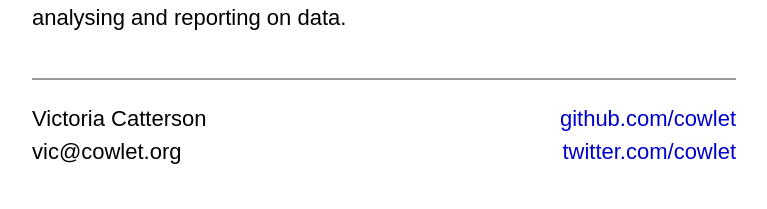
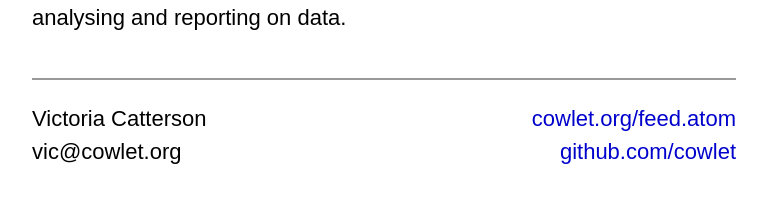
Before and after one commit to cowlet/cowlet.github.io, a Jekyll site: the page built from _posts/2013-09-13-an-introduction-to-data-science.markdown, in a window 1280 px wide. Shown: the part 1393-1602 px from the top of the page, without its empty margins (256-1023 px from the left). Built offline with Jekyll 4.4.1, drawn with Linux system fonts in a browser that asks for light colours; Markdown is read by kramdown in place of the engine named in the settings.

Commit message:
Add atom feed

```diff
--- a/_layouts/default.html
+++ b/_layouts/default.html
@@ -8,6 +8,7 @@
     <link rel="stylesheet" href="/css/normalize.css">
     <link rel="stylesheet" href="/css/syntax.css">
     <link rel="stylesheet" href="/css/main.css">
+    <link href="/feed.atom" type="application/atom+xml" rel="alternate" title="All posts">
     <script>(function(i,s,o,g,r,a,m){i['GoogleAnalyticsObject']=r;i[r]=i[r]||function(){
 (i[r].q=i[r].q||[]).push(arguments)},i[r].l=1*new Date();a=s.createElement(o),
 m=s.getElementsByTagName(o)[0];a.async=1;a.src=g;m.parentNode.insertBefore(a,m)
@@ -32,8 +33,8 @@
         </div>
         <div class="links">
           <p>
-          <a href="https://github.com/cowlet">github.com/cowlet</a><br />
-          <a href="https://twitter.com/cowlet">twitter.com/cowlet</a>
+          <a href="/feed.atom">cowlet.org/feed.atom</a><br />
+          <a href="https://github.com/cowlet">github.com/cowlet</a>
           </p>
         </div>
       </div>
```
Also changed, not shown: 1 other file.
